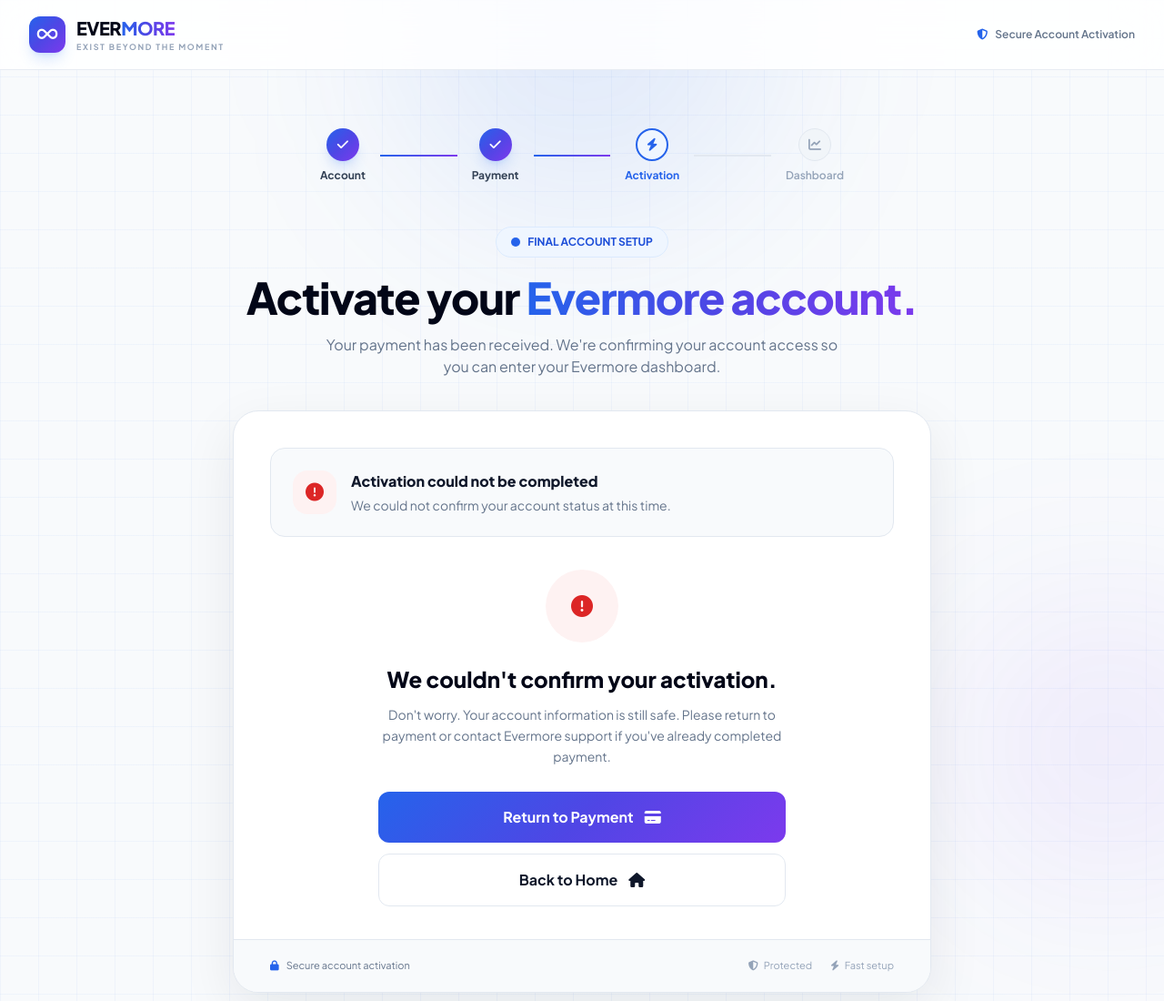
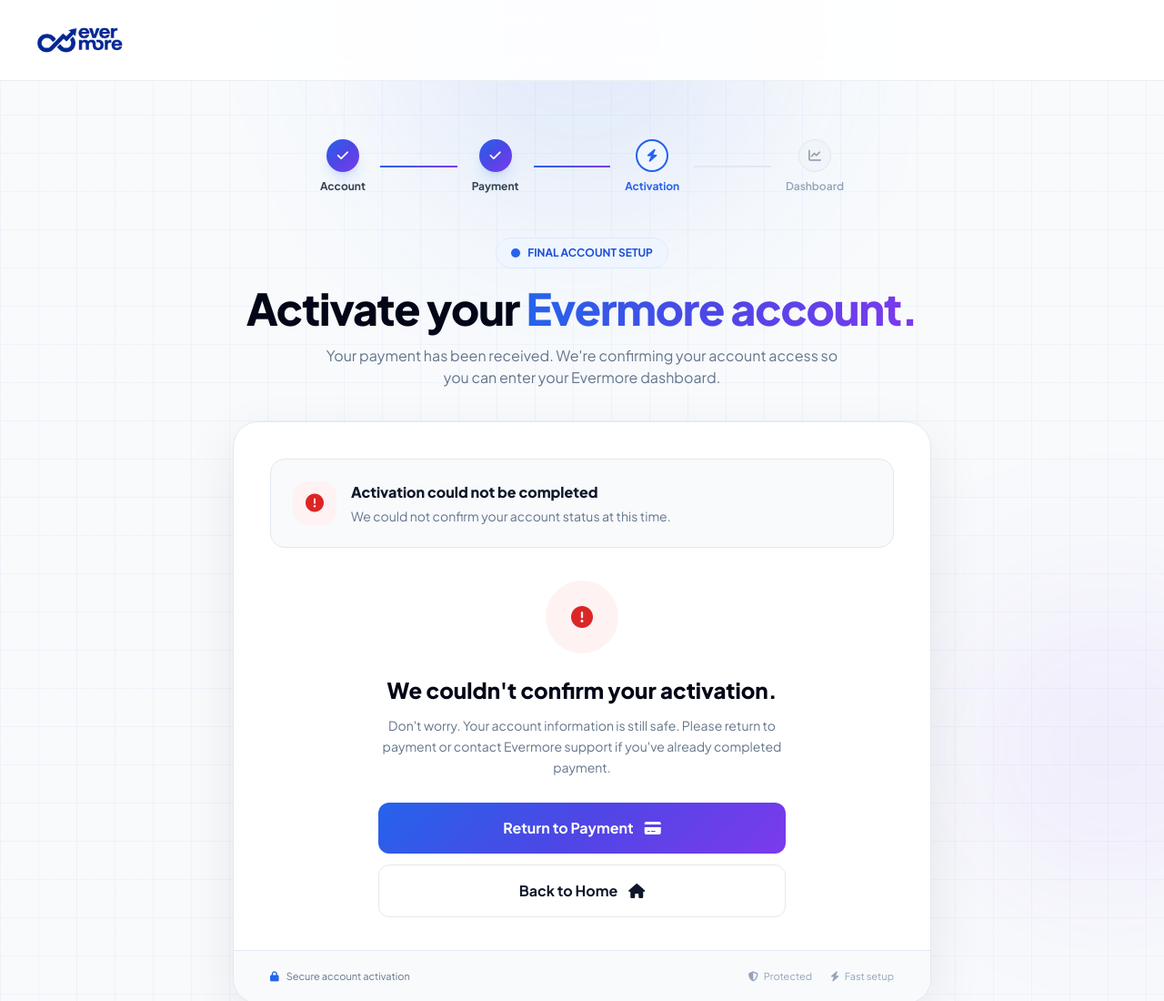
Before and after one commit to alexmedia11/EVERMORE, a plain HTML site: page activation.html in a window 1280 px wide. Shown: the top 1100 px of the page at 91% size. Drawn offline with nearby package versions, Linux system fonts and the light colour scheme.

```diff
--- a/activation.html
+++ b/activation.html
@@ -211,46 +211,21 @@
     <div class="ambient-blue"></div>
     <div class="ambient-purple"></div>
 
-    <!-- =========================
-         HEADER
-    ========================== -->
-    <header class="relative z-20 border-b border-slate-200/80 bg-white/85 backdrop-blur-xl">
+    <!-- HEADER -->
+    <header class="bg-white/90 backdrop-blur-md border-b border-slate-200/70">
+        <div class="max-w-7xl mx-auto px-5 sm:px-8 h-[88px] flex items-center justify-between">
 
-        <div class="max-w-7xl mx-auto px-4 sm:px-6 lg:px-8">
+            <!-- Logo -->
+            <a href="index.html" class="flex items-center">
+                <img src="assets/evermore-logo.png" alt="Evermore Logo" class="h-14 sm:h-16 w-auto object-contain">
+            </a>
 
-            <div class="h-[76px] flex items-center justify-between">
 
-                <!-- Logo -->
-                <a
-                    href="index.html"
-                    class="flex items-center gap-3 group"
-                >
 
-                    <div
-                        class="w-10 h-10 rounded-xl gradient-button flex items-center justify-center shadow-lg shadow-blue-500/20 group-hover:scale-105 transition"
-                    >
-                        <i class="fa-solid fa-infinity text-white text-lg"></i>
-                    </div>
-
-                    <div>
-                        <div class="text-xl font-black tracking-tight text-slate-950">
-                            EVER<span class="gradient-text">MORE</span>
-                        </div>
-
-                        <div class="text-[9px] uppercase tracking-[0.18em] font-bold text-slate-400">
-                            Exist Beyond The Moment
-                        </div>
-                    </div>
-
-                </a>
-
-                <!-- Secure indicator -->
-                <div class="hidden sm:flex items-center gap-2 text-xs font-semibold text-slate-500">
-                    <i class="fa-solid fa-shield-halved text-blue-600"></i>
-                    Secure Account Activation
-                </div>
-
-            </div>
+            <!-- Mobile Sign Up -->
+            <a href="signup.html" class="sm:hidden font-bold text-blue-600 text-sm">
+                Sign Up
+            </a>
 
         </div>
 
```
Also changed, not shown: payment.html (+8 -25 lines).
